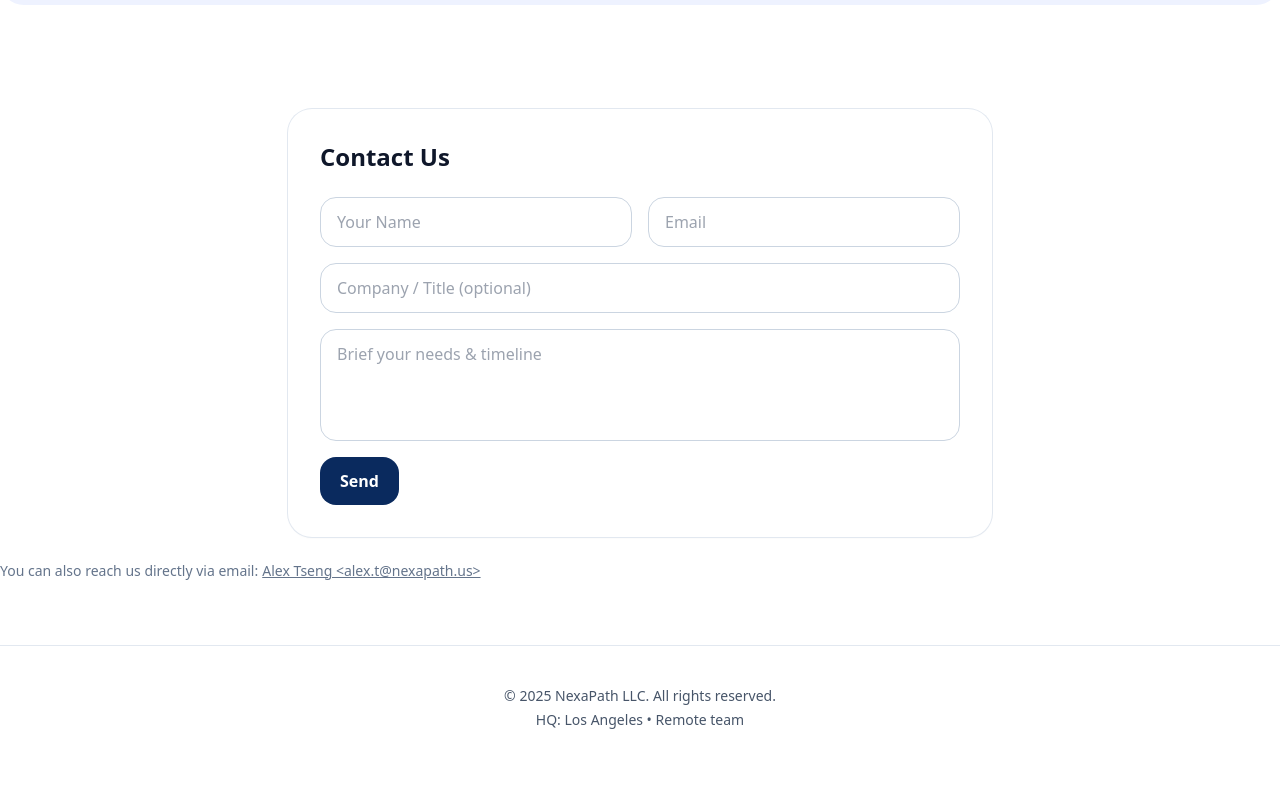
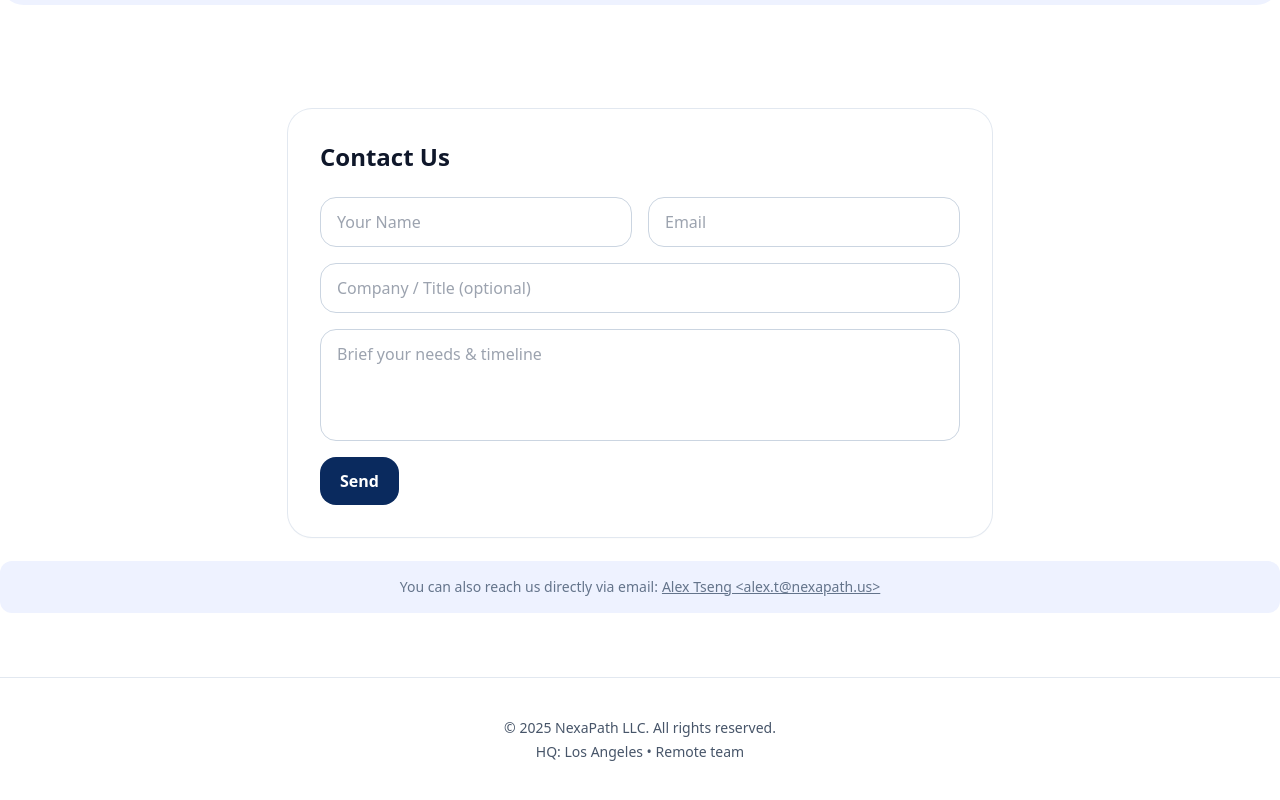
Before and after one commit to nexapath/NexaPath-Official-Site, a React (Vite) app: page / in a window 1280 px wide. Shown: the part 2997-3797 px from the top of the page. Before the commit the page ends 3767 px from the top, so only its background shows below. Built offline with nearby package versions, Linux system fonts and the light colour scheme.

Commit message:
080725Final13

```diff
--- a/src/App.jsx
+++ b/src/App.jsx
@@ -178,7 +178,7 @@ export default function App() {
           </div>
         </div>
 
-            <div className="mt-6 text-sm text-slate-500">
+            <div className="mt-6 text-sm text-slate-500 text-center bg-indigo-50 py-4 rounded-xl">
               {t('您也可以直接透過電子郵件與我們聯繫：','You can also reach us directly via email:')}
               <a href="mailto:alex.t@nexapath.us" className="underline ml-1">Alex Tseng &lt;alex.t@nexapath.us&gt;</a>
             </div>
```
